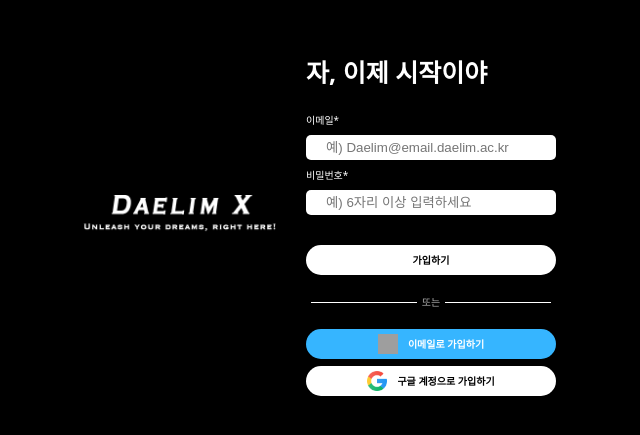
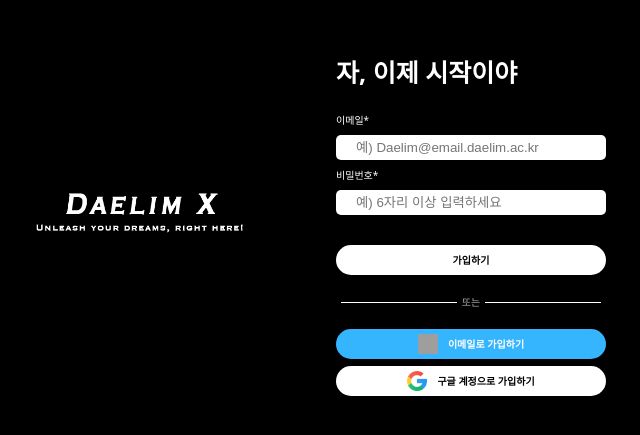
Before and after one commit to one-west/copy-instagram, a React (Create React App) app: page /signin in a window 1280 px wide. Shown: the part 187-622 px from the top of the page, without its empty margins (334-974 px from the left). Built offline with nearby package versions, Linux system fonts and the light colour scheme; grey boxes are pictures that could not be loaded.

Commit message:
update 24/10/10

```diff
--- a/src/screens/signin.tsx
+++ b/src/screens/signin.tsx
@@ -12,8 +12,9 @@
   grid-template-columns: repeat(2, 1fr);
   justify-content: center;
   align-items: center;
-  width: 80%;
-  max-width: 500px;
+  width: 100%;
+  gap: 10%;
+  max-width: 600px;
   padding: 30px;
 
   /* 반응형 그리드 개수 변경 */
```
